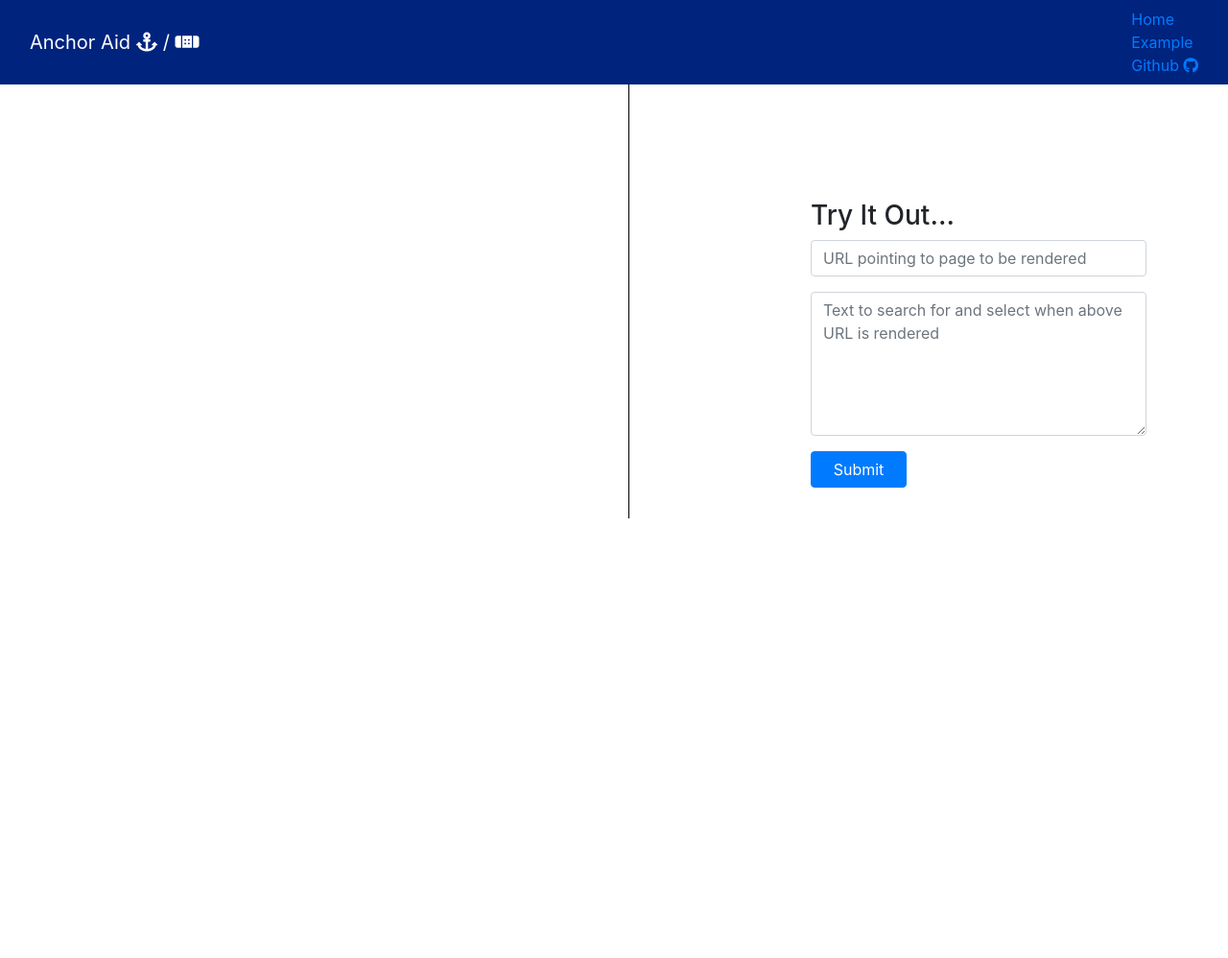
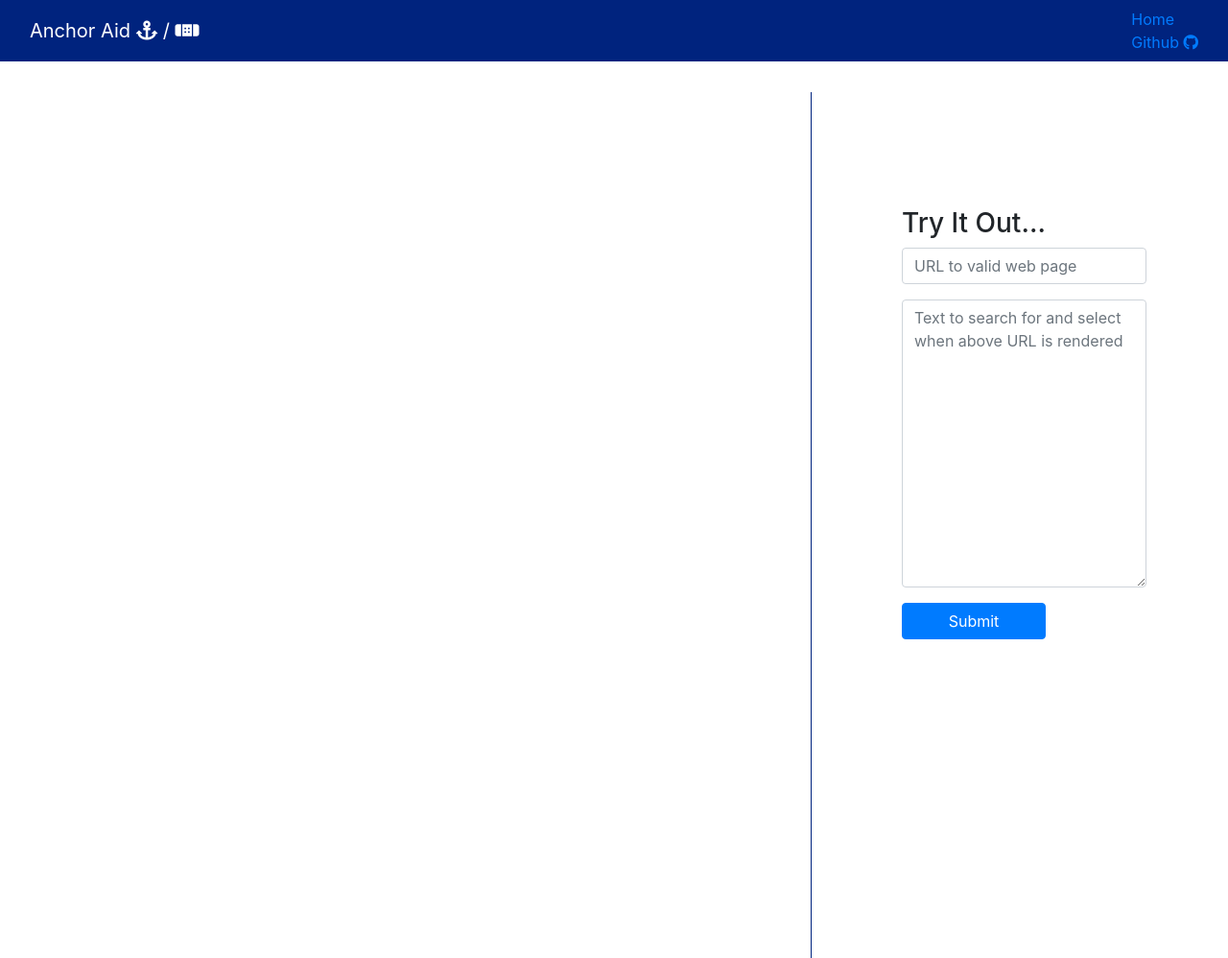
Before and after one commit to scottx611x/anchor-aid, a Flask app: template templates/base.html in a window 1280 px wide. Shown: the whole page at 96% size. Run offline with Flask 2, Linux system fonts and the light colour scheme; the template is opened without the code that fills it, so the values that code supplies are empty; some libraries are stand-ins or nearby versions.

Commit message:
Add some stlying to the web page

```diff
--- a/static/css/styles.css
+++ b/static/css/styles.css
@@ -2,7 +2,7 @@ body, html {
     margin: 0;
     padding: 0;
     height: 100%;
-    overflow: hidden;
+    overflow: auto;
 }
 
 #content {
@@ -18,6 +18,6 @@ h5, #current-link {
 }
 
 .vl {
-    border-left: 1px solid black;
-    height: 100%;
+    border-left: 1px solid #00237e;
+    height: 150%;
 }
--- a/templates/base.html
+++ b/templates/base.html
@@ -15,7 +15,7 @@
         {% endblock %}
     </head>
     {% block nav %}
-        <nav class="navbar navbar-dark" style="background-color: #00237e;">
+        <nav class="navbar fixed-top navbar-dark" style="background-color: #00237e;">
           <div class="container-fluid">
             <div class="navbar-header">
               <a class="navbar-brand" href="#">Anchor Aid <i class="fas fa-anchor"></i> / <i class="fas fa-band-aid"></i></a>
@@ -32,7 +32,6 @@
 
             <ul class="nav navbar-nav">
               <li class="nav-item"><a href="/">Home</a></li>
-              <li class="nav-item"><a href="./b88ce0ce-f2d0-48be-8b29-9fc1a4360faa">Example</a></li>
               <li class="nav-item"><a href="https://github.com/scottx611x/anchor-aid">Github <i class="fab fa-github"></i></a></li>
             </ul>
           </div>
@@ -41,27 +40,28 @@
     <body>
        {% block content %}
            <div class="container">
+                <br><br><br><br>
                 <div class="row">
-                    <div class="scrollable col-md-6">
+                    <div class="scrollable col-md-8">
                         {{ readme }}
                     </div>
-                    <div class="col-md-2">
+                    <div class="col-md-1">
                         <div class="vl"></div>
                     </div>
-                    <div class="col-md-4">
+                    <div class="col-md-3">
                         <br><br><br><br><br>
                         <h3>Try It Out...</h3>
                         <form method="post" action="./create">
                         <div class="row">
                             <div class="col-md-12">
                                 <div class="form-group">
-                                    <input type="text" name="site" class="form-control" placeholder="URL pointing to page to be rendered" value="" />
+                                    <input type="text" name="site" class="form-control" placeholder="URL to valid web page" value="" />
                                 </div>
                                 <div class="form-group">
-                                    <textarea name="search" class="form-control" placeholder="Text to search for and select when above URL is rendered" style="width: 100%; height: 150px;"></textarea>
+                                    <textarea name="search" class="form-control" placeholder="Text to search for and select when above URL is rendered" style="width: 100%; height: 300px;"></textarea>
                                 </div>
                                 <div class="form-group">
-                                    <input type="submit" name="submit" class="btn btn-primary" value="Submit" style="width: 100px;"/>
+                                    <input type="submit" name="submit" class="btn btn-primary" value="Submit" style="width: 150px;"/>
                                 </div>
                             </div>
                         </div>
```
